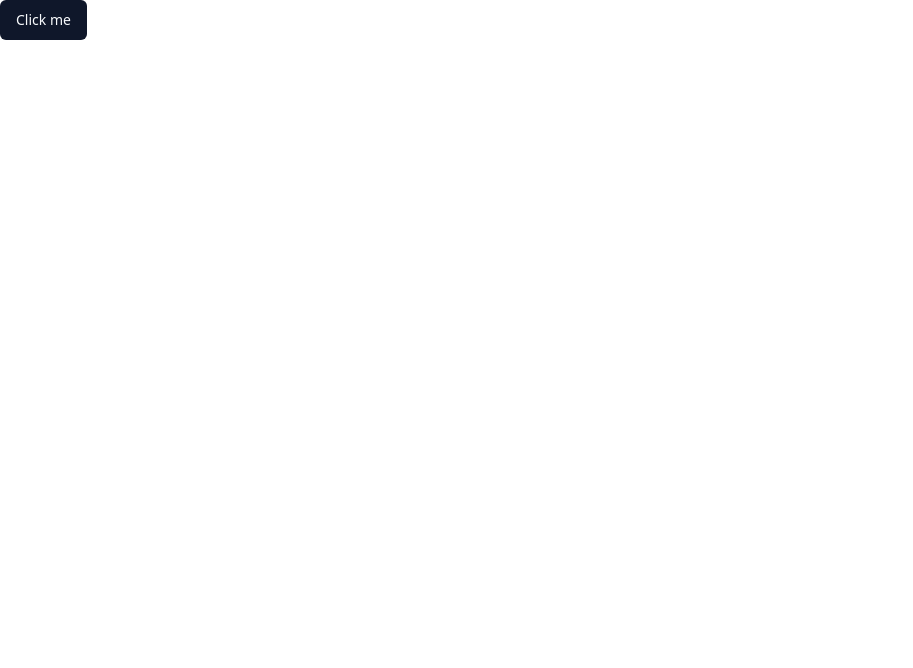
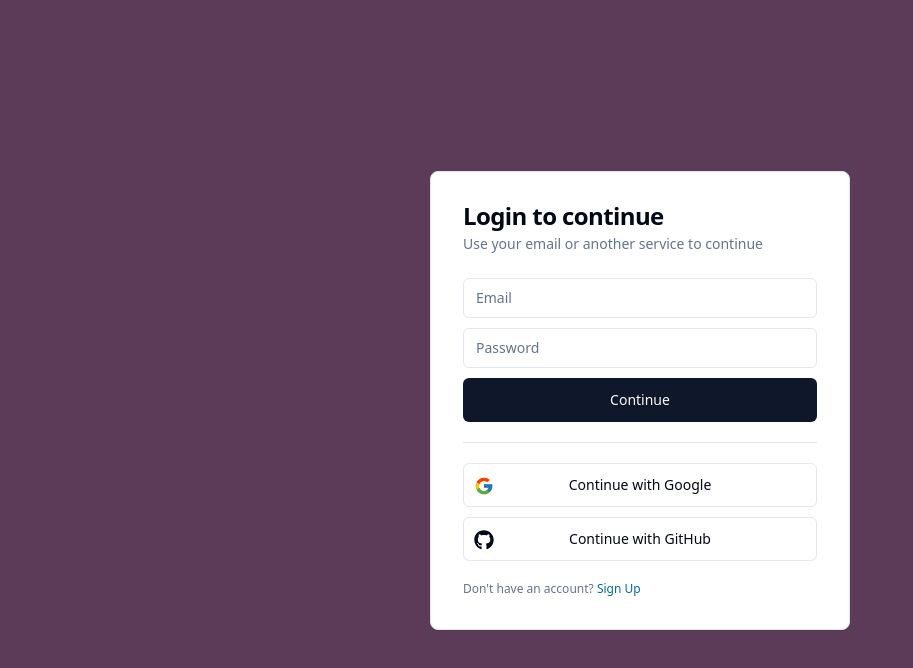
Before and after one commit to sherard-dalaguit/TeamSync, a Next.js app: page / in a window 1280 px wide. Shown: the top 668 px of the page, without its empty margins (0-913 px from the left). Built offline with nearby package versions, Linux system fonts and the light colour scheme.

Commit message:
Add authentication screen components
Implemented the AuthScreen, SignUpCard, and SignInCard components to provide user login and signup functionality. Updated the home page to render the new AuthScreen component.

```diff
--- a/src/app/page.tsx
+++ b/src/app/page.tsx
@@ -1,9 +1,7 @@
-import {Button} from "@/components/ui/button";
+import {AuthScreen} from "@/features/auth/components/auth-screen";
 
 export default function Home() {
 	return (
-		<div className="text-bold text-2xl text-rose-500">
-			<Button>Click me</Button>
-		</div>
+		<AuthScreen />
 	);
 }
--- /dev/null
+++ b/src/features/auth/components/auth-screen.tsx
@@ -0,0 +1,18 @@
+"use client";
+
+import {useState} from "react";
+import {SignInFlow} from "@/features/auth/types";
+import {SignInCard} from "@/features/auth/components/sign-in-card";
+import {SignUpCard} from "@/features/auth/components/sign-up-card";
+
+export const AuthScreen = () => {
+	const [state, setState] = useState<SignInFlow>("signIn");
+
+	return (
+		<div className="h-full flex items-center justify-center bg-[#5C3B58]">
+			<div className="mg:h-auto md:w-[420px]">
+				{state === "signIn" ? <SignInCard setState={setState} /> : <SignUpCard setState={setState} />}
+			</div>
+		</div>
+	)
+}
--- /dev/null
+++ b/src/features/auth/components/sign-in-card.tsx
@@ -0,0 +1,79 @@
+import { FcGoogle } from "react-icons/fc";
+import { FaGithub } from "react-icons/fa";
+
+import {Card, CardContent, CardDescription, CardHeader, CardTitle} from "@/components/ui/card";
+import {Input} from "@/components/ui/input";
+import {Button} from "@/components/ui/button";
+import {Separator} from "@/components/ui/separator";
+import {SignInFlow} from "@/features/auth/types";
+import {useState} from "react";
+
+interface SignInCardProps {
+	setState: (state: SignInFlow) => void;
+}
+
+export const SignInCard = ({ setState }: SignInCardProps) => {
+	const [email, setEmail] = useState("")
+	const [password, setPassword] = useState("")
+
+	return (
+		<Card className="w-full h-full p-8">
+			<CardHeader className="px-0 pt-0">
+				<CardTitle>Login to continue</CardTitle>
+				<CardDescription>
+					Use your email or another service to continue
+				</CardDescription>
+			</CardHeader>
+
+			<CardContent className="space-y-5 px-0 pb-0">
+				<form className="space-y-2.5">
+					<Input
+						disabled={false}
+						value={email}
+						onChange={(e) => setEmail(e.target.value)}
+						placeholder="Email"
+						type="email"
+						required
+					/>
+					<Input
+						disabled={false}
+						value={password}
+						onChange={(e) => setPassword(e.target.value)}
+						placeholder="Password"
+						type="password"
+						required
+					/>
+					<Button type="submit" className="w-full" size="lg" disabled={false}>
+						Continue
+					</Button>
+				</form>
+				<Separator />
+				<div className="flex flex-col gap-y-2.5">
+					<Button
+						disabled={false}
+						onClick={() => {}}
+						variant="outline"
+						size="lg"
+						className="w-full relative"
+					>
+						<FcGoogle className="size-5 absolute top-3 left-2.5" />
+						Continue with Google
+					</Button>
+					<Button
+						disabled={false}
+						onClick={() => {}}
+						variant="outline"
+						size="lg"
+						className="w-full relative"
+					>
+						<FaGithub className="size-5 absolute top-3 left-2.5" />
+						Continue with GitHub
+					</Button>
+				</div>
+				<p className="text-xs text-muted-foreground">
+					Don&apos;t have an account? <span onClick={() => setState("signUp")} className="text-sky-700 hover:underline cursor-pointer">Sign Up</span>
+				</p>
+			</CardContent>
+		</Card>
+	)
+}
--- /dev/null
+++ b/src/features/auth/components/sign-up-card.tsx
@@ -0,0 +1,87 @@
+import {Card, CardContent, CardDescription, CardHeader, CardTitle} from "@/components/ui/card";
+import {Input} from "@/components/ui/input";
+import {Button} from "@/components/ui/button";
+import {Separator} from "@/components/ui/separator";
+import {FcGoogle} from "react-icons/fc";
+import {FaGithub} from "react-icons/fa";
+import {SignInFlow} from "@/features/auth/types";
+import {useState} from "react";
+
+interface SignUpCardProps {
+	setState: (state: SignInFlow) => void;
+}
+
+export const SignUpCard = ({ setState }: SignUpCardProps) => {
+	const [email, setEmail] = useState("")
+	const [password, setPassword] = useState("")
+	const [confirmPassword, setConfirmPassword] = useState("")
+
+	return (
+		<Card className="w-full h-full p-8">
+			<CardHeader className="px-0 pt-0">
+				<CardTitle>Sign up to continue</CardTitle>
+				<CardDescription>
+					Use your email or another service to continue
+				</CardDescription>
+			</CardHeader>
+
+			<CardContent className="space-y-5 px-0 pb-0">
+				<form className="space-y-2.5">
+					<Input
+						disabled={false}
+						value={email}
+						onChange={(e) => setEmail(e.target.value)}
+						placeholder="Email"
+						type="email"
+						required
+					/>
+					<Input
+						disabled={false}
+						value={password}
+						onChange={(e) => setPassword(e.target.value)}
+						placeholder="Password"
+						type="password"
+						required
+					/>
+					<Input
+						disabled={false}
+						value={confirmPassword}
+						onChange={(e) => setConfirmPassword(e.target.value)}
+						placeholder="Confirm password"
+						type="password"
+						required
+					/>
+					<Button type="submit" className="w-full" size="lg" disabled={false}>
+						Continue
+					</Button>
+				</form>
+				<Separator />
+				<div className="flex flex-col gap-y-2.5">
+					<Button
+						disabled={false}
+						onClick={() => {}}
+						variant="outline"
+						size="lg"
+						className="w-full relative"
+					>
+						<FcGoogle className="size-5 absolute top-3 left-2.5" />
+						Continue with Google
+					</Button>
+					<Button
+						disabled={false}
+						onClick={() => {}}
+						variant="outline"
+						size="lg"
+						className="w-full relative"
+					>
+						<FaGithub className="size-5 absolute top-3 left-2.5" />
+						Continue with GitHub
+					</Button>
+				</div>
+				<p className="text-xs text-muted-foreground">
+					Already have an account? <span onClick={() => setState("signIn")} className="text-sky-700 hover:underline cursor-pointer">Sign In</span>
+				</p>
+			</CardContent>
+		</Card>
+	)
+}
--- /dev/null
+++ b/src/features/auth/types.ts
@@ -0,0 +1 @@
+export type SignInFlow = "signIn" | "signUp";
```
